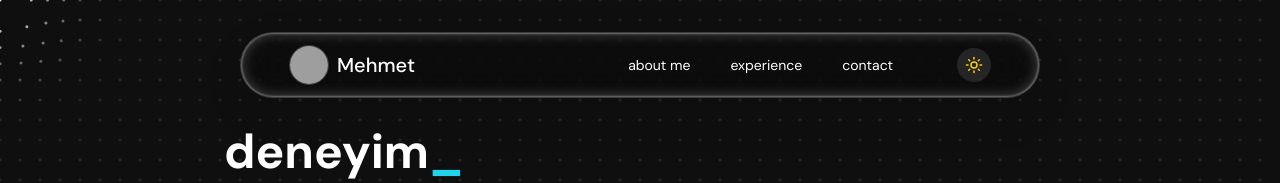
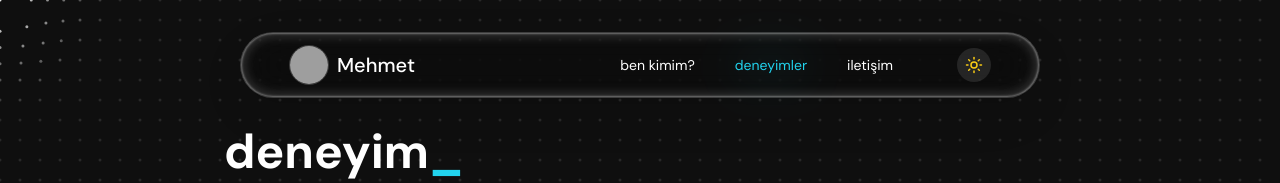
Before and after one commit to richifytr-maker/xx, a React (Vite) app: page /tr/deneyim in a window 1280 px wide. Shown: the top 183 px of the page. Built offline with nearby package versions, Linux system fonts and the light colour scheme; grey boxes are pictures that could not be loaded.

Commit message:
Updated App.tsx

```diff
--- a/src/App.tsx
+++ b/src/App.tsx
@@ -305,41 +305,50 @@ function AppContent() {
           </div>
           <div className="flex items-center gap-10">
             <button
-              onClick={() => navigateTo('about')}
+              onClick={() => {
+                const isTR = location.pathname.startsWith('/tr');
+                navigateTo(isTR ? 'aboutTR' : 'about');
+              }}
               className={`text-sm font-normal transition-colors relative ${
-                activeSection === 'about'
+                activeSection === 'about' || activeSection === 'aboutTR'
                   ? (isDark ? 'text-cyan-400' : 'text-cyan-600')
                   : (isDark ? 'hover:text-gray-300' : 'hover:text-gray-600')
               }`}
             >
-              <span className="relative z-10">about me</span>
-              {activeSection === 'about' && (
+              <span className="relative z-10">{location.pathname.startsWith('/tr') ? 'ben kimim?' : 'about me'}</span>
+              {(activeSection === 'about' || activeSection === 'aboutTR') && (
                 <span className="absolute inset-0 bg-cyan-400/10 blur-xl rounded-full"></span>
               )}
             </button>
             <button
-              onClick={() => navigateTo('experience')}
+              onClick={() => {
+                const isTR = location.pathname.startsWith('/tr');
+                navigateTo(isTR ? 'experienceTR' : 'experience');
+              }}
               className={`text-sm font-normal transition-colors relative ${
-                activeSection === 'experience'
+                activeSection === 'experience' || activeSection === 'experienceTR'
                   ? (isDark ? 'text-cyan-400' : 'text-cyan-600')
                   : (isDark ? 'hover:text-gray-300' : 'hover:text-gray-600')
               }`}
             >
-              <span className="relative z-10">experience</span>
-              {activeSection === 'experience' && (
+              <span className="relative z-10">{location.pathname.startsWith('/tr') ? 'deneyimler' : 'experience'}</span>
+              {(activeSection === 'experience' || activeSection === 'experienceTR') && (
                 <span className="absolute inset-0 bg-cyan-400/10 blur-xl rounded-full"></span>
               )}
             </button>
             <button
-              onClick={() => navigateTo('contact')}
+              onClick={() => {
+                const isTR = location.pathname.startsWith('/tr');
+                navigateTo(isTR ? 'contactTR' : 'contact');
+              }}
               className={`text-sm font-normal transition-colors relative ${
-                activeSection === 'contact'
+                activeSection === 'contact' || activeSection === 'contactTR'
                   ? (isDark ? 'text-cyan-400' : 'text-cyan-600')
                   : (isDark ? 'hover:text-gray-300' : 'hover:text-gray-600')
               }`}
             >
-              <span className="relative z-10">contact</span>
-              {activeSection === 'contact' && (
+              <span className="relative z-10">{location.pathname.startsWith('/tr') ? 'iletişim' : 'contact'}</span>
+              {(activeSection === 'contact' || activeSection === 'contactTR') && (
                 <span className="absolute inset-0 bg-cyan-400/10 blur-xl rounded-full"></span>
               )}
             </button>
```
